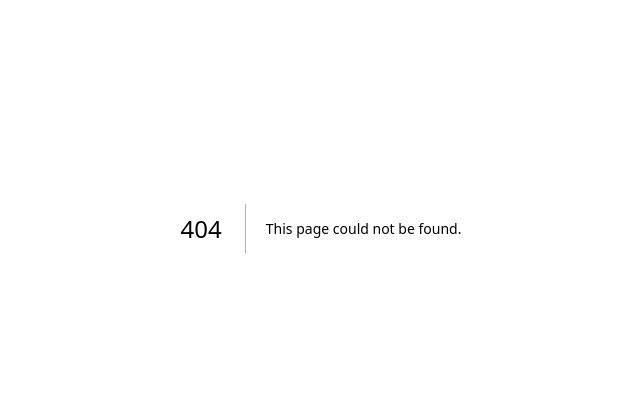
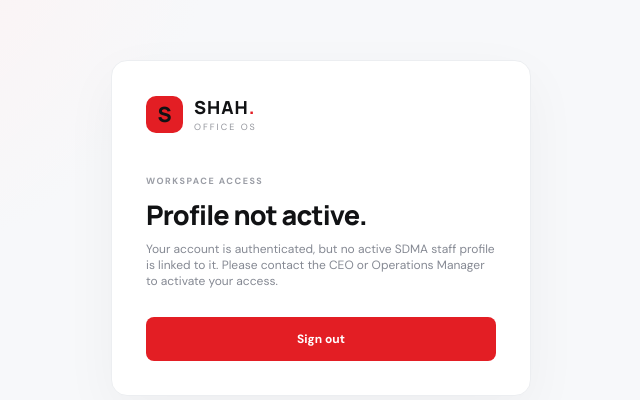
Before and after one commit to Salahpp/sdma-attendance.vercel.app, a Next.js app: page /access-denied in a window 1280 px wide. Before the commit this address had no page. Shown: the part 172-572 px from the top of the page, without its empty margins (319-959 px from the left). Built offline with nearby package versions, Linux system fonts and the light colour scheme.

Commit message:
Add staff profile access gate

```diff
--- /dev/null
+++ b/src/app/access-denied/page.tsx
@@ -0,0 +1,3 @@
+export default function AccessDeniedPage() {
+  return <main className="login-shell"><section className="login-card"><div className="login-brand"><div className="brand-mark">S</div><div><b>SHAH<span>.</span></b><small>OFFICE OS</small></div></div><div className="login-intro"><div className="eyebrow">WORKSPACE ACCESS</div><h1>Profile not active.</h1><p>Your account is authenticated, but no active SDMA staff profile is linked to it. Please contact the CEO or Operations Manager to activate your access.</p></div><form action="/logout" method="post"><button type="submit">Sign out</button></form></section></main>;
+}
```
